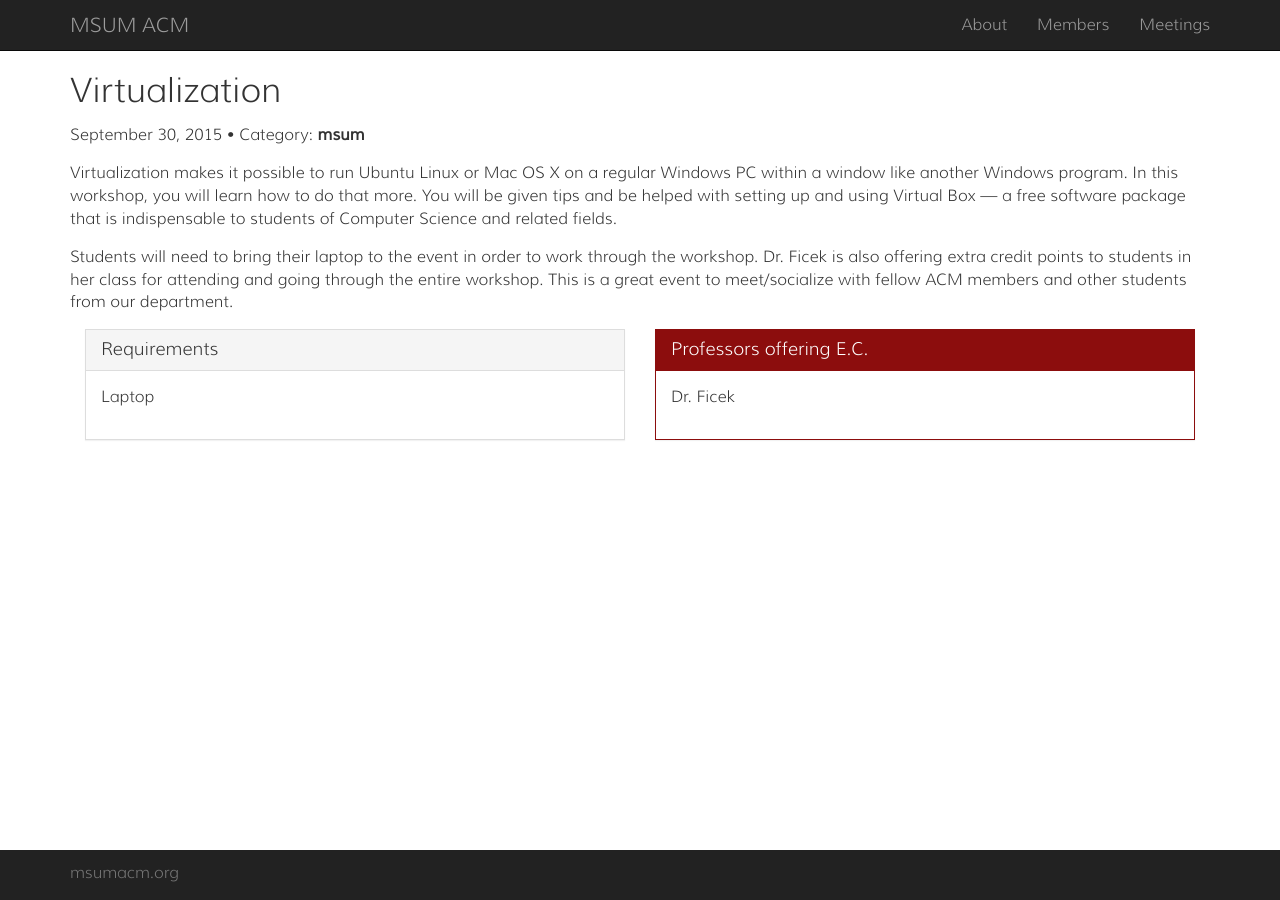
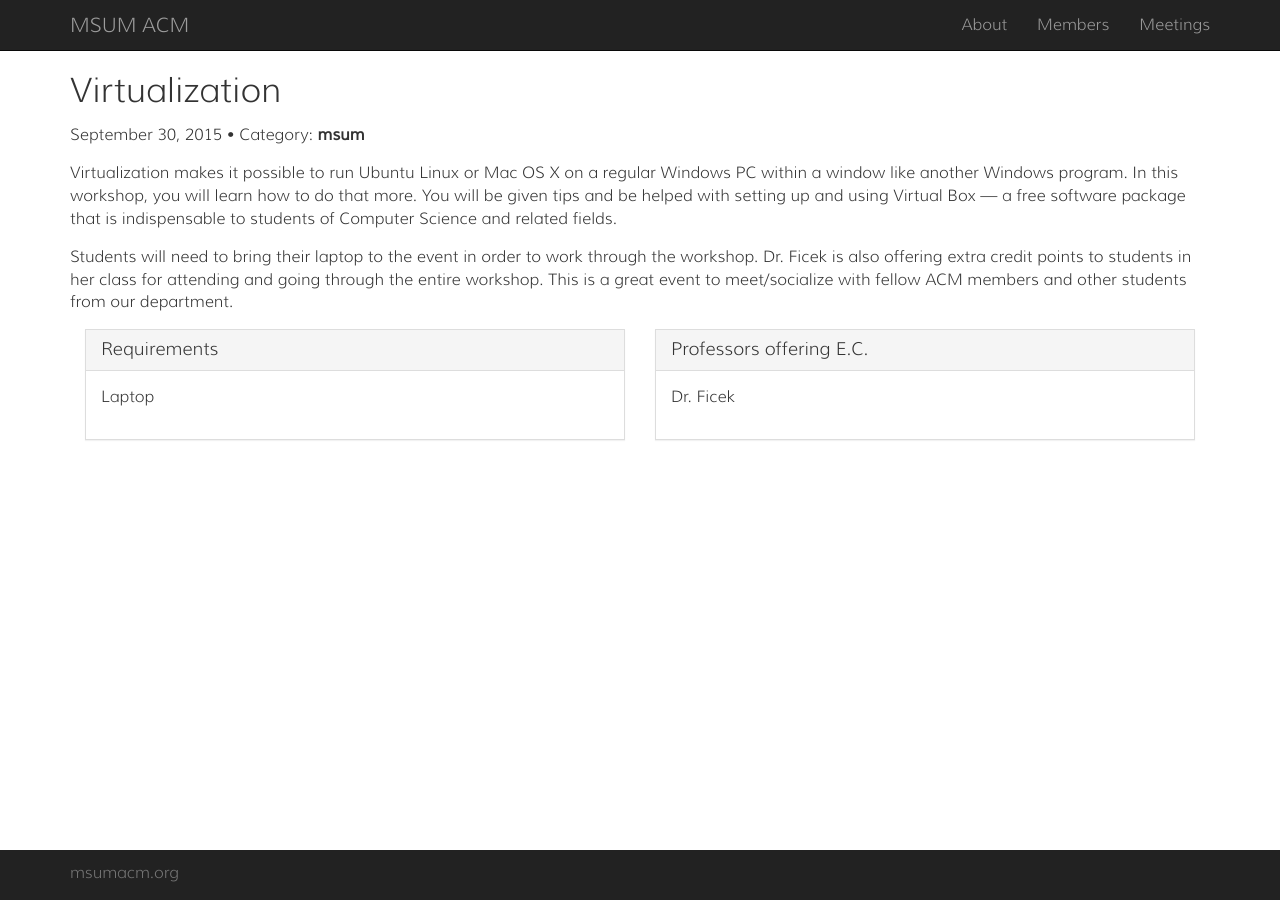
Before and after one commit to nb6925qu/nb6925qu.github.io, a Jekyll site: the page built from _posts/2015-09-30-virtualization.markdown, in a window 1280 px wide. Built offline with Jekyll 4.4.1, drawn with Linux system fonts in a browser that asks for light colours; Markdown is read by kramdown in place of the engine named in the settings.

Commit message:
fixing paragraphs

```diff
--- a/_layouts/posts.html
+++ b/_layouts/posts.html
@@ -6,7 +6,7 @@
   <div class="blog-post">
     <h2 class="blog-post-title">{{ page.title }} </h2>
     <p class="blog-post-meta">{{ page.date  | date: '%B %d, %Y' }} • Category: <strong>{{ page.categories | last }}</strong></p>
-    {{ page.content }}
+    {{ content }}
     <p>
   </div>
 
@@ -27,7 +27,7 @@
     </div>
   </div>
   <div class="col-sm-6">
-    <div class="panel panel-primary">
+    <div class="panel panel-default">
       <div class="panel-heading">
         <h3 class="panel-title">Professors offering E.C.</h3>
       </div>
```
